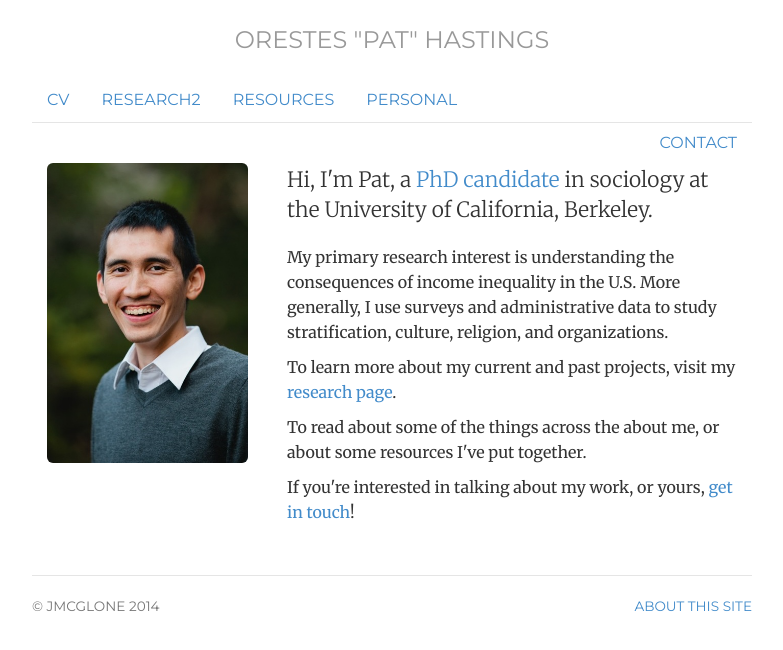
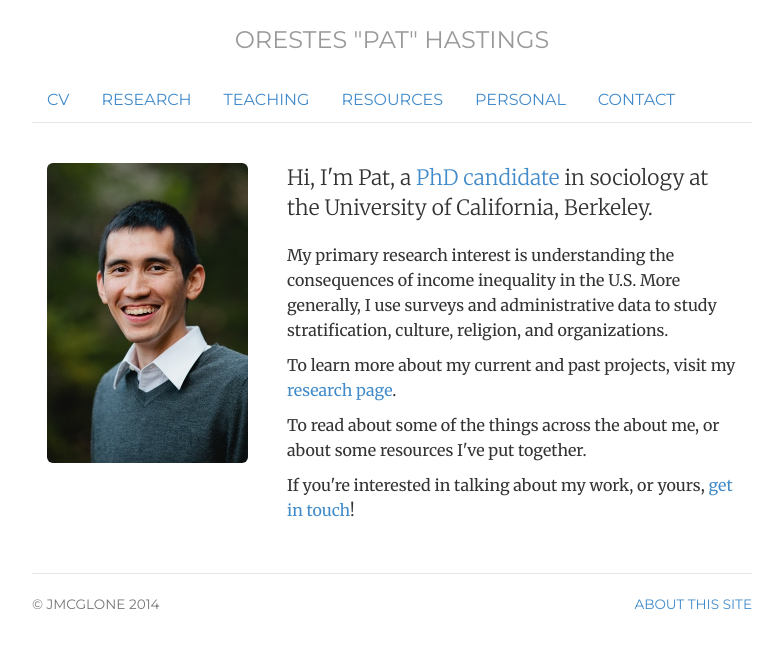
Before and after one commit to ophastings/ophastings.github.io, a Jekyll site: the page built from index.html, in a window 1280 px wide. Shown: the top 650 px of the page, without its empty margins (248-1031 px from the left). Built offline with Jekyll 4.4.1, drawn with Linux system fonts in a browser that asks for light colours.

Commit message:
Update header.html

```diff
--- a/_includes/header.html
+++ b/_includes/header.html
@@ -2,12 +2,11 @@
 <h3 class="text-muted"><a href="/">Orestes "Pat" Hastings</a></h3>
 <ul class="nav nav-pills">
 	<li class="{{ page.cv }}"><a href="/HastingsCV.pdf" title="CV">CV</a></li>
-	<li class="{{ page.research }}"><a href="/research" title="Research">Research2</a></li>
+	<li class="{{ page.research }}"><a href="/research" title="Research">Research</a></li>
+	<li class="{{ page.resources }}"><a href="/teaching" title="Teaching">Teaching</a></li>
 	<li class="{{ page.resources }}"><a href="/resources" title="Resources">Resources</a></li>
 	<li class="{{ page.personal }}"><a href="/personal" title="Personal">Personal</a></li>
+	<li class="{{ page.contact }}"><a href="/contact" title="Contact">Contact</a></li>
 
 </ul>
-<ul class="nav nav-pills pull-right">
-		<li class="{{ page.contact }}"><a href="/contact" title="Contact">Contact</a></li>
-</ul>
 </div> <!-- /header -->
```
